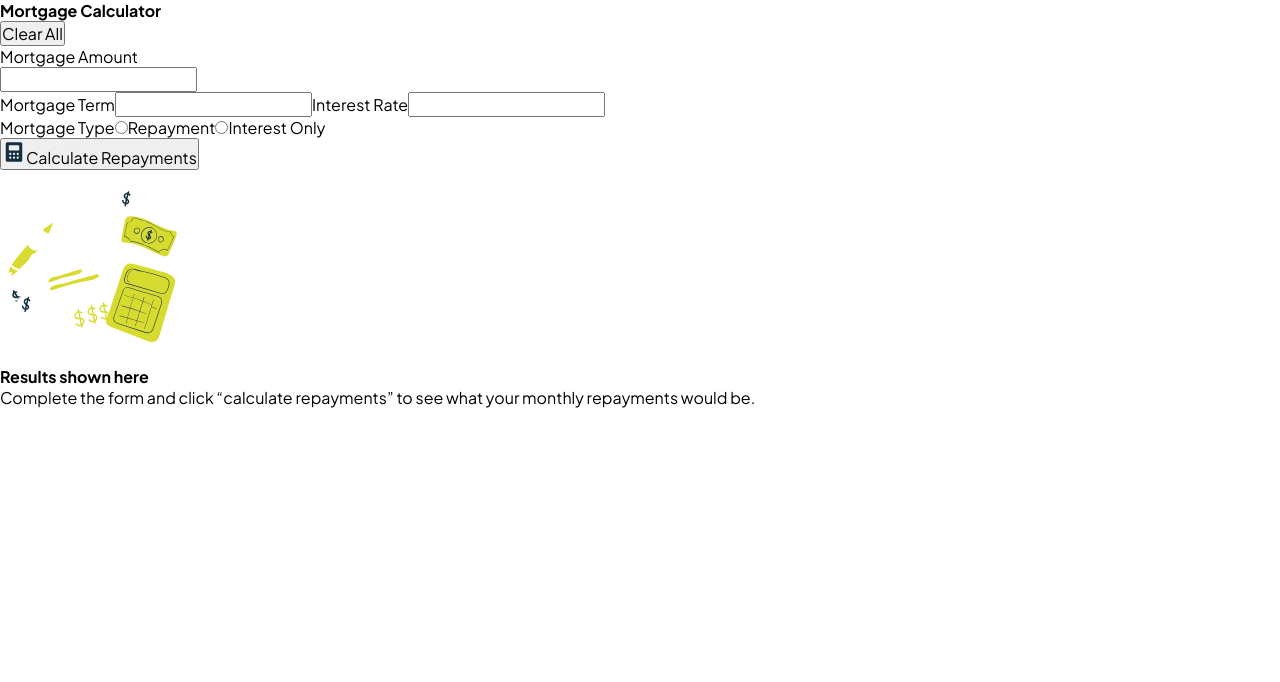
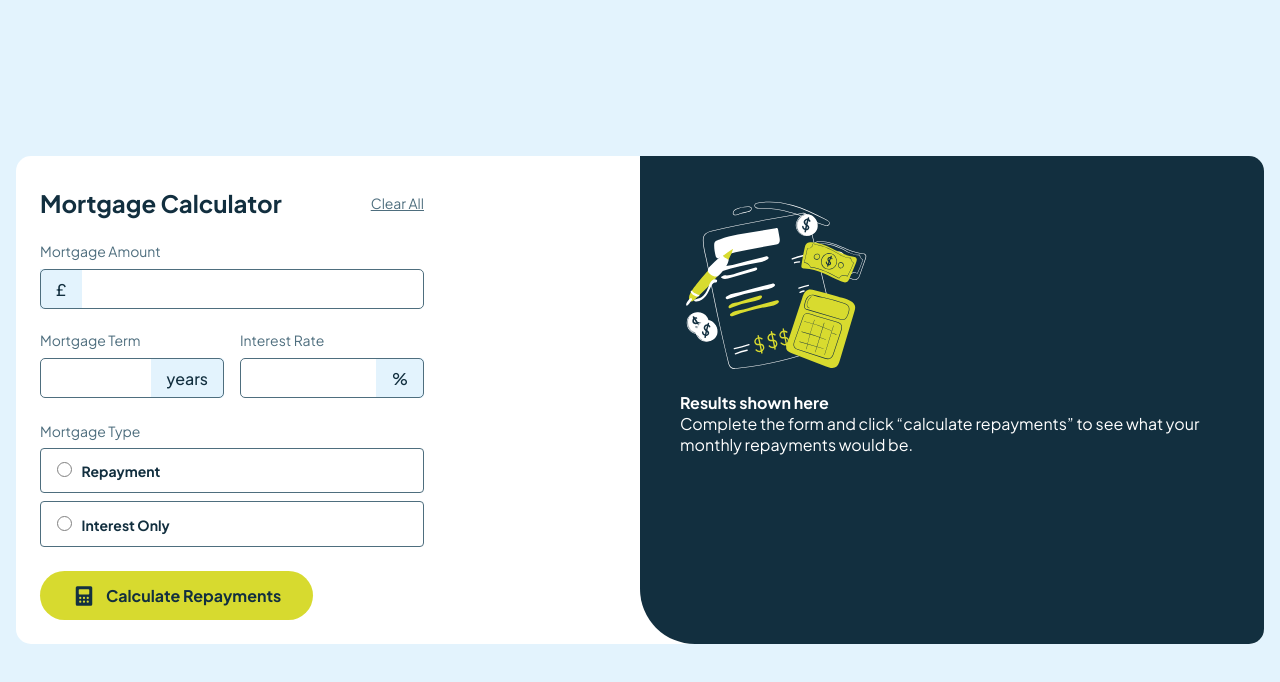
Before and after one commit to nayera540/mortgage-repayment-calculator, a React (Create React App) app: page / in a window 1280 px wide. Shown: the top 682 px of the page. Built offline with nearby package versions, Linux system fonts and the light colour scheme; the HTML template or start-up script is replaced by a standard one.

Commit message:
Add calculator container

```diff
--- a/src/App.js
+++ b/src/App.js
@@ -1,49 +1,96 @@
+import { useState } from "react";
+
 function App() {
+  const [amount, setAmount] = useState(null);
+  const [term, setTerm] = useState(null);
+  const [rate, setRate] = useState(null);
+  const [type, setType] = useState('');
+  const [isClear, setIsClear] = useState(false);
+  const [calc, setIsCalc] = useState(false);
+
+
   return (
     <div className="App">
       <Calculator />
-      <Results />
+      <EmptyResults />
     </div>
   );
 }
 
 function Calculator() {
+
   return (
     <div className="calculator__container">
+      <form>
         <div className="calculator__header">
           <h1>Mortgage Calculator</h1>
           <button className="clear__btn">Clear All</button>
         </div>
-      <form>
-        <label>Mortgage Amount</label>
-        <br></br>
-        <input type="text" required name="mortgage_amount"></input>
-        <div className="rate__term">
-          <label>Mortgage Term</label>
-          <input type="text" required name="term"></input>
-          <label>Interest Rate</label>
-          <input type="text" required name="rate"></input>
+
+        <label className="labels" for="amount">
+          Mortgage Amount
+        </label>
+        <br />
+        <div class="input_wrapper">
+          <input
+            type="text"
+            required
+            name="mortgage_amount"
+            autoComplete="false"
+          />
+          <span class="input_icon">£</span>
+        </div>
+        <div class="rate__term">
+          <div class="input_group">
+            <label for="term" className="labels">
+              Mortgage Term
+            </label>
+            <div class="input_wrapper">
+              <input
+                type="text"
+                id="term"
+                required
+                name="term"
+                autoComplete="false"
+              />
+              <span class="input_icon">years</span>
+            </div>
+          </div>
+          <div class="input_group">
+            <label for="rate" className="labels">
+              Interest Rate
+            </label>
+            <div class="input_wrapper">
+              <input
+                type="text"
+                id="rate"
+                required
+                name="rate"
+                autoComplete="false"
+              />
+              <span class="input_icon">%</span>
+            </div>
+          </div>
         </div>
         <div className="radio__btn">
-          <label>Mortgage Type</label>
-          <label>
-            <input
-              type="radio"
-              value="Repayment"
-              className="repayment__intput"
-            />
+          <label >Mortgage Type</label>
+          <div className="repayment__input">
+            <label className="radio__label">
+              <input type="radio" name="mortgageType" value="Repayment" />
               Repayment
-          </label>
-          <label>
-            <input
-              type="radio"
-              value="Interest Only"
-              className="interest__intput"
-            />
-            Interest Only
+
             </label>
           </div>
-        <button type="submit">
+          <div className="interest__input">
+            <label className="radio__label">
+              <input type="radio" name="mortgageType" value="Interest Only" />
+              Interest Only
+
+            </label>
+          </div>
+        </div>
+
+        <button type="submit" className="calc">
           <svg
             xmlns="http://www.w3.org/2000/svg"
             width="24"
@@ -56,20 +103,27 @@ function Calculator() {
               d="M18.75 2.25H5.25a1.5 1.5 0 0 0-1.5 1.5v16.5a1.5 1.5 0 0 0 1.5 1.5h13.5a1.5 1.5 0 0 0 1.5-1.5V3.75a1.5 1.5 0 0 0-1.5-1.5Zm-10.5 16.5a1.125 1.125 0 1 1 0-2.25 1.125 1.125 0 0 1 0 2.25Zm0-3.75a1.125 1.125 0 1 1 0-2.25 1.125 1.125 0 0 1 0 2.25ZM12 18.75a1.125 1.125 0 1 1 0-2.25 1.125 1.125 0 0 1 0 2.25ZM12 15a1.125 1.125 0 1 1 0-2.25A1.125 1.125 0 0 1 12 15Zm3.75 3.75a1.125 1.125 0 1 1 0-2.25 1.125 1.125 0 0 1 0 2.25Zm0-3.75a1.125 1.125 0 1 1 0-2.25 1.125 1.125 0 0 1 0 2.25Zm1.5-5.25a.75.75 0 0 1-.75.75h-9a.75.75 0 0 1-.75-.75V6a.75.75 0 0 1 .75-.75h9a.75.75 0 0 1 .75.75v3.75Z"
             />
           </svg>
-          Calculate Repayments
+          <span>Calculate Repayments</span>
         </button>
       </form>
     </div>
   );
 }
 
-function Results() {
-  return <div className="results__container">
-    <img src="../assets/images/illustration-empty.svg" alt="empty photo"></img>
+function EmptyResults() {
+  return (
+    <div className="results__container">
+      <img
+        src="../assets/images/illustration-empty.svg"
+        alt="empty photo"
+      ></img>
       <h1>Results shown here</h1>
-    <p>Complete the form and click “calculate repayments” to see what
-    your monthly repayments would be.</p>
-  </div>;
+      <p>
+        Complete the form and click “calculate repayments” to see what your
+        monthly repayments would be.
+      </p>
+    </div>
+  );
 }
 
 export default App;
--- a/src/index.css
+++ b/src/index.css
@@ -1,4 +1,4 @@
-*{
+* {
   margin: 0;
   padding: 0;
   font-size: 16px;
@@ -6,3 +6,228 @@
   font-family: "Plus Jakarta Sans", sans-serif;
   font-optical-sizing: auto;
 }
+
+:root {
+  --lime: hsl(61, 70%, 52%);
+  --red: hsl(4, 69%, 50%);
+  --slate-100: hsl(202, 86%, 94%);
+  --slate-300: hsl(203, 41%, 72%);
+  --slate-500: hsl(200, 26%, 54%);
+  --slate-700: hsl(200, 24%, 40%);
+  --slate-900: hsl(202, 55%, 16%);
+}
+
+body {
+  display: grid;
+  place-content: center;
+  min-height: 100vh;
+  padding: 1rem;
+  background-color: var(--slate-100);
+}
+
+.App {
+  display: grid;
+  grid-template-columns: 1fr 1fr;
+  background-color: #fff;
+  border-radius: 15px;
+}
+
+.calculator__container {
+  color: var(--slate-900);
+  padding: 1.5rem;
+  /* width: min-content; */
+}
+
+.results__container {
+  background-color: var(--slate-900);
+  color: #fff;
+  border-radius: 15px;
+  border-top-left-radius: 0;
+  border-bottom-left-radius: 55px;
+  padding: 2.5rem;
+  width: fit-content;
+}
+
+.calculator__header {
+  display: flex;
+  justify-content: space-between;
+  margin-bottom: 1.4rem;
+  margin-top: 0.5rem;
+}
+
+.calculator__header h1 {
+  font-size: 24px;
+}
+
+.calculator__header button {
+  background: none;
+  border: none;
+  outline: none;
+  text-decoration: underline;
+  color: var(--slate-700);
+  font-size: 14px;
+}
+
+.calculator__header button:hover,
+input:hover,
+.radio__label:hover {
+  cursor: pointer;
+}
+
+.calculator__container form label {
+  color: var(--slate-700);
+  font-size: 14px;
+}
+
+.input_wrapper {
+  position: relative;
+  display: block;
+  margin-top: 0.5rem;
+}
+
+form {
+  width: max-content;
+}
+
+.input_wrapper input {
+  width: 100%;
+  padding-left: 3rem;
+  flex: 1;
+  z-index: 1;
+  height: 2.5rem;
+  border: 1px solid var(--slate-700);
+  border-radius: 5px;
+  background-color: transparent;
+  position: relative;
+}
+
+.input_icon {
+  position: absolute;
+  top: 50%;
+  transform: translateY(-50%);
+  height: 100%;
+  padding: 0 1rem;
+  background-color: var(--slate-100);
+  display: flex;
+  align-items: center;
+  justify-content: center;
+  box-sizing: border-box;
+  color: var(--slate-900);
+  font-weight: 500;
+}
+
+.rate__term .input_wrapper input {
+  padding-left: 1rem;
+  padding-right: 3rem;
+}
+
+.rate__term {
+  margin-top: 20px;
+  display: flex;
+  gap: 1rem;
+}
+
+.rate__term .input_wrapper input {
+  padding-right: 3rem;
+  max-width: 11.5rem;
+}
+
+.rate__term .input_icon {
+  right: 0;
+  left: auto;
+  border-radius: 0 4px 4px 0;
+}
+
+input:focus {
+  outline: none;
+  border: 1px solid var(--lime);
+}
+
+.input_wrapper input:focus+.input_icon {
+  background-color: var(--lime);
+  border-radius: 4px 0 0 4px;
+}
+
+.rate__term .input_wrapper input:focus+.input_icon {
+  background-color: var(--lime);
+  border-radius: 0 4px 4px 0 !important;
+}
+
+.radio__btn{
+  gap: 0.5rem;
+  margin-top: 1.5rem;
+  margin-bottom: 1.5rem;
+  display: flex;
+  flex-direction: column;
+
+}
+
+.radio__btn div{
+  width: 100%;
+  border: 1px solid var(--slate-700);
+  border-radius: 4px;
+  padding: 0.7rem 0.5rem 0.7rem 1rem;
+}
+
+.radio__btn div:hover{
+  border: 1px solid var(--lime);
+  cursor: pointer;
+}
+
+input[type='radio'] {
+  -webkit-appearance: none;
+  width: 15px;
+  height: 15px;
+  border-radius: 50%;
+  outline: none;
+  border: 1px solid gray;
+}
+
+input[type='radio']:before {
+  content: '';
+  display: block;
+  width: 58%;
+  height: 58%;
+  margin: 20% auto;
+  border-radius: 50%;
+}
+
+input[type="radio"]:checked:before {
+  background: var(--lime);
+
+}
+
+input[type="radio"]:checked {
+border-color:var(--lime);
+}
+.radio__label{
+  color: var(--slate-900) !important;
+  font-weight: 700;
+}
+
+.radio__btn input[type="radio"] {
+  margin-right: 0.6rem;
+
+}
+
+.calc{
+  border: none;
+  background-color: none;
+  outline: none;
+  background-color: var(--lime);
+  border-radius: 25px;
+  padding: 0.8rem 2rem;
+  display: flex;
+  align-items: center;
+  font-weight: 700;
+  color: var(--slate-900);
+}
+
+.calc svg{
+  margin-right: 10px;
+}
+
+.calc:hover{
+  cursor: pointer;
+  background-color: hsl(61deg 70% 52% / 62%);
+}
```
Lines whose indentation alone changed are shown as unchanged.
